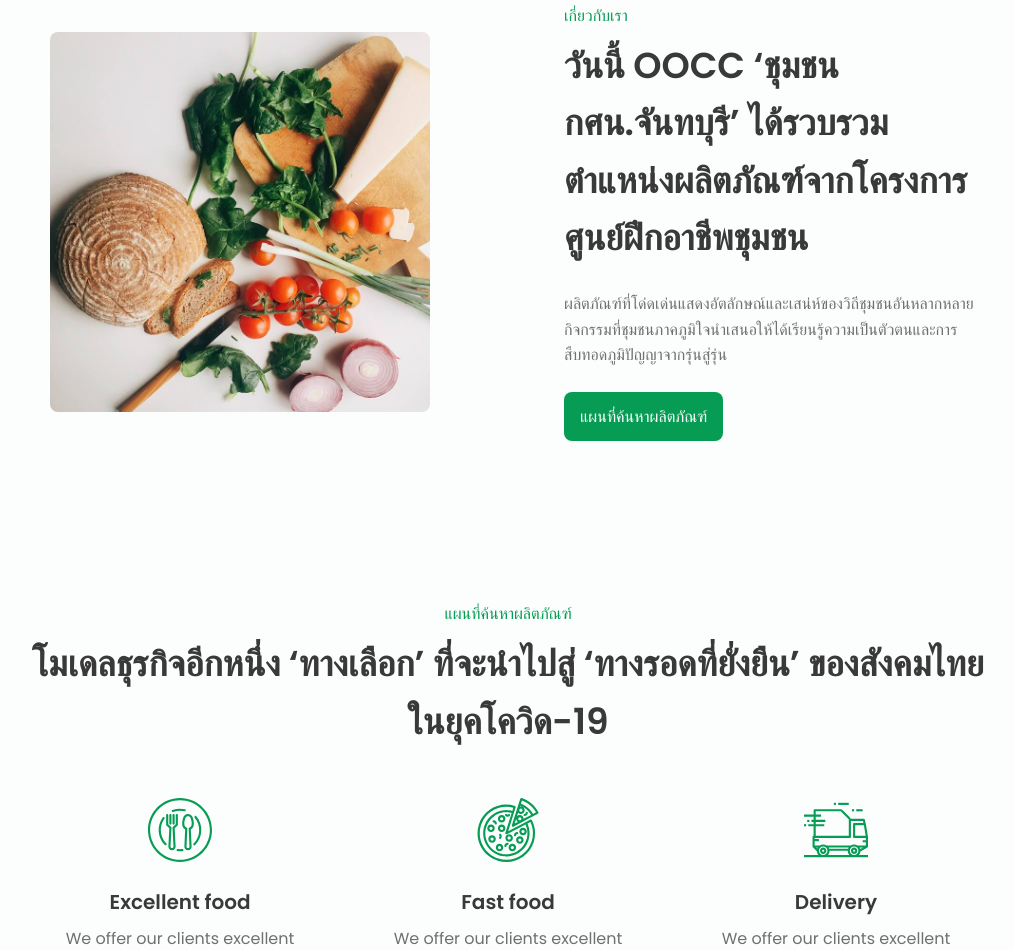
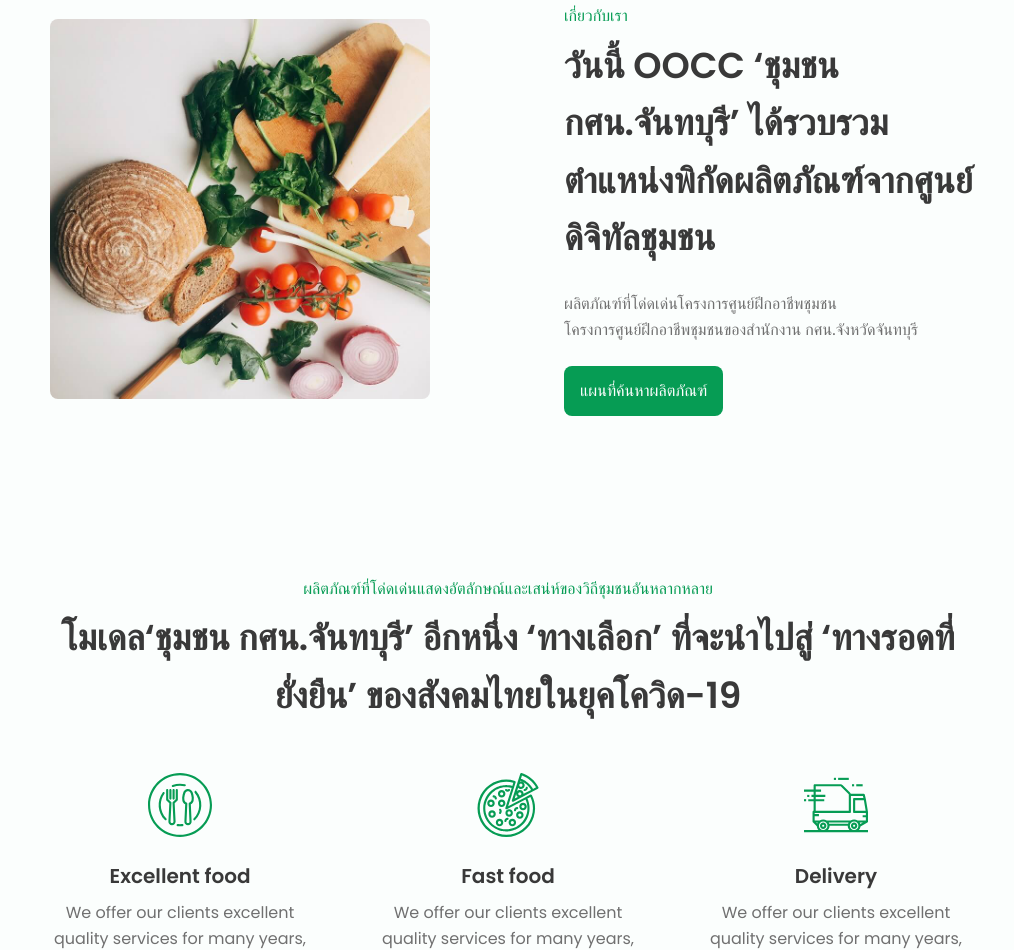
Before and after one commit to Chiraporn-noo/restaurant, a plain HTML site: page index.html in a window 1280 px wide. Shown: the part 765-1715 px from the top of the page, without its empty margins (132-1146 px from the left). Drawn offline with nearby package versions, Linux system fonts and the light colour scheme.

Commit message:
services01

```diff
--- a/index.html
+++ b/index.html
@@ -62,8 +62,8 @@
                 <div class="about__container  bd-grid">
                     <div class="about__data">
                         <span class="section-subtitle about__initial">เกี่ยวกับเรา</span>
-                        <h2 class="section-title about__initial">วันนี้ OOCC ‘ชุมชน กศน.จันทบุรี’ ได้รวบรวมตำแหน่งผลิตภัณฑ์จากโครงการศูนย์ฝึกอาชีพชุมชน </h2><p>ผลิตภัณฑ์ที่โด่ดเด่นแสดงอัตลักษณ์และเสน่ห์ของวิถีชุมชนอันหลากหลาย</p>
-                        <p class="about__description">กิจกรรมที่ชุมชนภาคภูมิใจนำเสนอให้ได้เรียนรู้ความเป็นตัวตนและการสืบทอดภูมิปัญญาจากรุ่นสู่รุ่น</p>
+                        <h2 class="section-title about__initial">วันนี้ OOCC ‘ชุมชน กศน.จันทบุรี’ ได้รวบรวมตำแหน่งพิกัดผลิตภัณฑ์จากศูนย์ดิจิทัลชุมชน</h2><p>ผลิตภัณฑ์ที่โด่ดเด่นโครงการศูนย์ฝึกอาชีพชุมชน</p>
+                        <p class="about__description">โครงการศูนย์ฝึกอาชีพชุมชนของสำนักงาน กศน.จังหวัดจันทบุรี</p>
                         <a href="https://chiraporn-noo.github.io/maprstudio/" class="button">แผนที่ค้นหาผลิตภัณฑ์</a>
                     </div>
 
@@ -73,8 +73,8 @@
 
             <!--========== SERVICES ==========-->
             <section class="services section bd-container" id="services">
-                <span class="section-subtitle">แผนที่ค้นหาผลิตภัณฑ์</span>
-                <h2 class="section-title">โมเดลธุรกิจอีกหนึ่ง ‘ทางเลือก’ ที่จะนำไปสู่ ‘ทางรอดที่ยั่งยืน’ ของสังคมไทยในยุคโควิด-19</h2>
+                <span class="section-subtitle">ผลิตภัณฑ์ที่โด่ดเด่นแสดงอัตลักษณ์และเสน่ห์ของวิถีชุมชนอันหลากหลาย</span>
+                <h2 class="section-title">โมเดล‘ชุมชน กศน.จันทบุรี’ อีกหนึ่ง ‘ทางเลือก’ ที่จะนำไปสู่ ‘ทางรอดที่ยั่งยืน’ ของสังคมไทยในยุคโควิด-19</h2>
 
                 <div class="services__container  bd-grid">
                     <div class="services__content">
```
